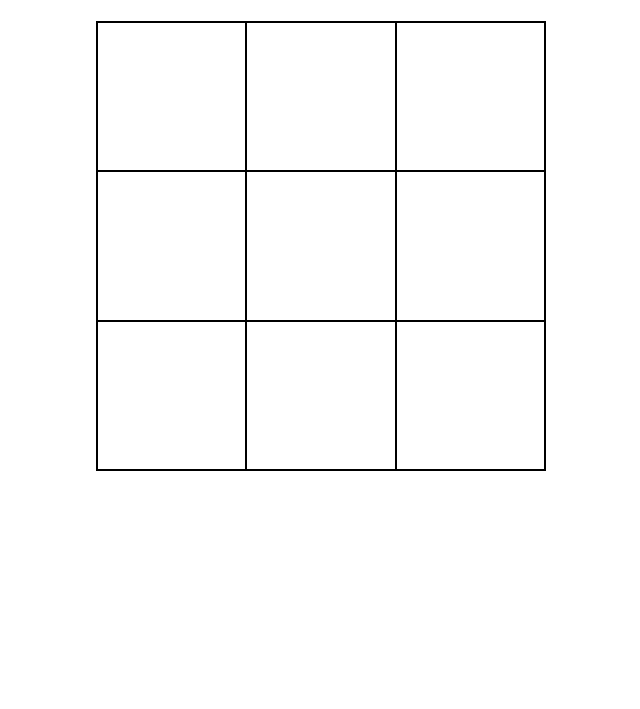
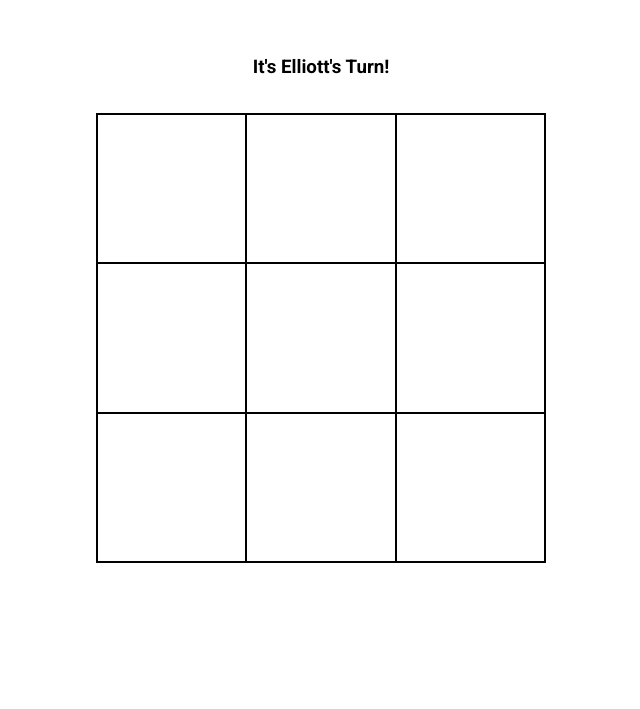
Before and after one commit to elliottfeltham/odin-tic-tac-toe, a plain HTML site: page index.html in a window 1280 px wide. Shown: the part 91-800 px from the top of the page, without its empty margins (319-959 px from the left). Drawn offline with Linux system fonts and the light colour scheme.

Commit message:
Add click handlers to make board playable

```diff
--- a/index.html
+++ b/index.html
@@ -5,6 +5,10 @@
     <meta charset="UTF-8">
     <meta name="viewport" content="width=device-width, initial-scale=1.0">
     <title>Tic-Tac-Toe</title>
+    <link rel="preconnect" href="https://fonts.googleapis.com">
+    <link rel="preconnect" href="https://fonts.gstatic.com" crossorigin>
+    <link href="https://fonts.googleapis.com/css2?family=Roboto:ital,wght@0,100..900;1,100..900&display=swap"
+        rel="stylesheet">
     <link rel="stylesheet" href="style.css">
     <script src="script.js" defer></script>
 </head>
@@ -15,19 +19,11 @@
             <h1 class="centered">Tic-Tac-Toe</h1>
         </header>
         <main>
-            <div class="turn">
-                <h3></h3>
+            <div>
+                <h3 class="turn centered"></h3>
             </div>
             <div class="board">
-                <div class="cell" data-index="0"></div>
-                <div class="cell" data-index="1"></div>
-                <div class="cell" data-index="2"></div>
-                <div class="cell" data-index="3"></div>
-                <div class="cell" data-index="4"></div>
-                <div class="cell" data-index="5"></div>
-                <div class="cell" data-index="6"></div>
-                <div class="cell" data-index="7"></div>
-                <div class="cell" data-index="8"></div>
+
 
             </div>
         </main>
--- a/script.js
+++ b/script.js
@@ -71,17 +71,11 @@ const Gameboard = (function () {
 		board[row][column] = symbol;
 	}
 
-	// Function to print baord to console, can be deleted
-	function printBoard() {
-		console.log(board.map((row) => row.join(" | ")).join("\n"));
-	}
-
 	// Return methods
 	return {
 		initBoard,
 		getBoard,
 		updateBoard,
-		printBoard,
 		checkDraw,
 		checkWin,
 	};
@@ -117,9 +111,9 @@ const GameController = (function () {
 
 		if (board[row][column] === null) {
 			Gameboard.updateBoard(row, column, activePlayer.symbol);
-			Gameboard.printBoard(); // Delete once UI complete
 		} else {
 			console.log("This space has been taken! Try again!");
+			console.log(row, column);
 			return;
 		}
 
@@ -142,14 +136,60 @@ const GameController = (function () {
 	return { playRound, getActivePlayer };
 })();
 
-const board = Gameboard.getBoard();
-GameController.playRound(0, 0);
-GameController.playRound(0, 2);
-GameController.playRound(1, 0);
-GameController.playRound(1, 1);
-GameController.playRound(2, 2);
-GameController.playRound(2, 0);
-GameController.playRound(0, 0);
-GameController.playRound(2, 1);
-GameController.playRound(2, 0);
-GameController.playRound(1, 0);
+const DisplayController = (function () {
+	const game = GameController;
+	const board = Gameboard.getBoard();
+
+	//Cache DOM
+	const boardDisplay = document.querySelector(".board");
+	const playerTurnDiv = document.querySelector(".turn");
+
+	const updateScreen = () => {
+		const activePlayer = game.getActivePlayer();
+		playerTurnDiv.textContent = `It's ${activePlayer.name}'s Turn!`;
+
+		boardDisplay.innerHTML = null;
+
+		// Create buttons for each position on grid
+		board.forEach((row, rowIndex) => {
+			row.forEach((cell, colIndex) => {
+				const boardButton = document.createElement("button");
+				boardButton.classList.add("cell");
+				boardButton.dataset.row = rowIndex;
+				boardButton.dataset.col = colIndex;
+				boardButton.textContent = cell ?? "";
+				boardDisplay.append(boardButton);
+			});
+		});
+	};
+
+	function symbolClickHandler(event) {
+		const row = event.target.dataset.row;
+		const column = event.target.dataset.col;
+
+		game.playRound(row, column);
+		updateScreen();
+	}
+
+	// add click event listeners
+	boardDisplay.addEventListener("click", symbolClickHandler);
+
+	// call playRound(rowIndex, colIndex)
+	updateScreen();
+
+	// Testing Purposes
+	return { updateScreen };
+})();
+
+// Gameboard.getBoard();
+
+// GameController.playRound(0, 0);
+// GameController.playRound(0, 2);
+// GameController.playRound(1, 0);
+// GameController.playRound(1, 1);
+// GameController.playRound(2, 2);
+// GameController.playRound(2, 0);
+// GameController.playRound(0, 0);
+// GameController.playRound(2, 1);
+// GameController.playRound(2, 0);
+// GameController.playRound(1, 0);
--- a/style.css
+++ b/style.css
@@ -17,6 +17,7 @@ body {
 
 body {
 	line-height: 1.5;
+	font-family: "Roboto";
 }
 
 img,
@@ -33,6 +34,10 @@ button,
 textarea,
 select {
 	font: inherit;
+}
+
+button {
+	all: unset;
 }
 
 p,
@@ -72,6 +77,10 @@ h6 {
 	grid-template-rows: 1fr 1fr 1fr;
 }
 
+.turn {
+	margin: 2rem;
+}
+
 h1 {
 	margin: 2rem;
 }
@@ -90,5 +99,7 @@ h1 {
 
 .cell {
 	border: 1px solid black;
+	text-align: center;
+	font-size: 6rem;
 }
 /* -- Media Queries -- */
```
